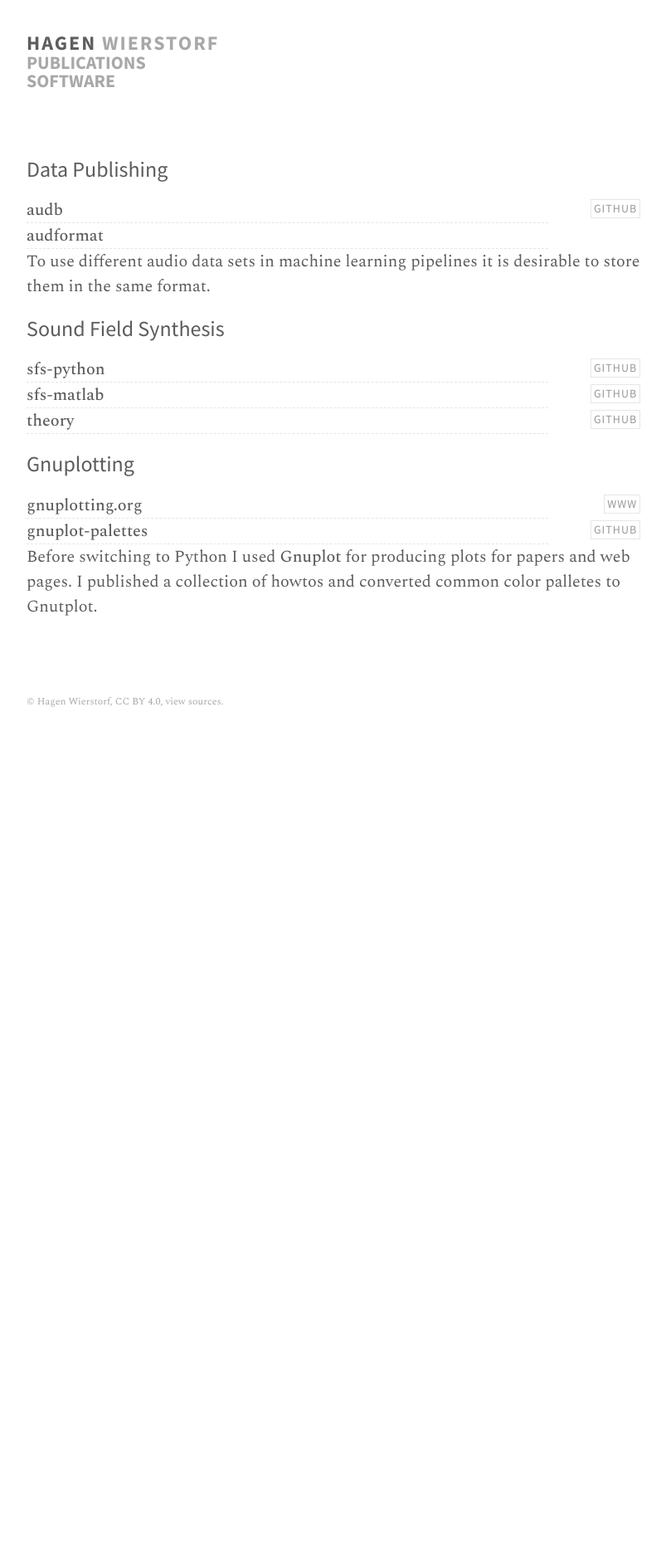
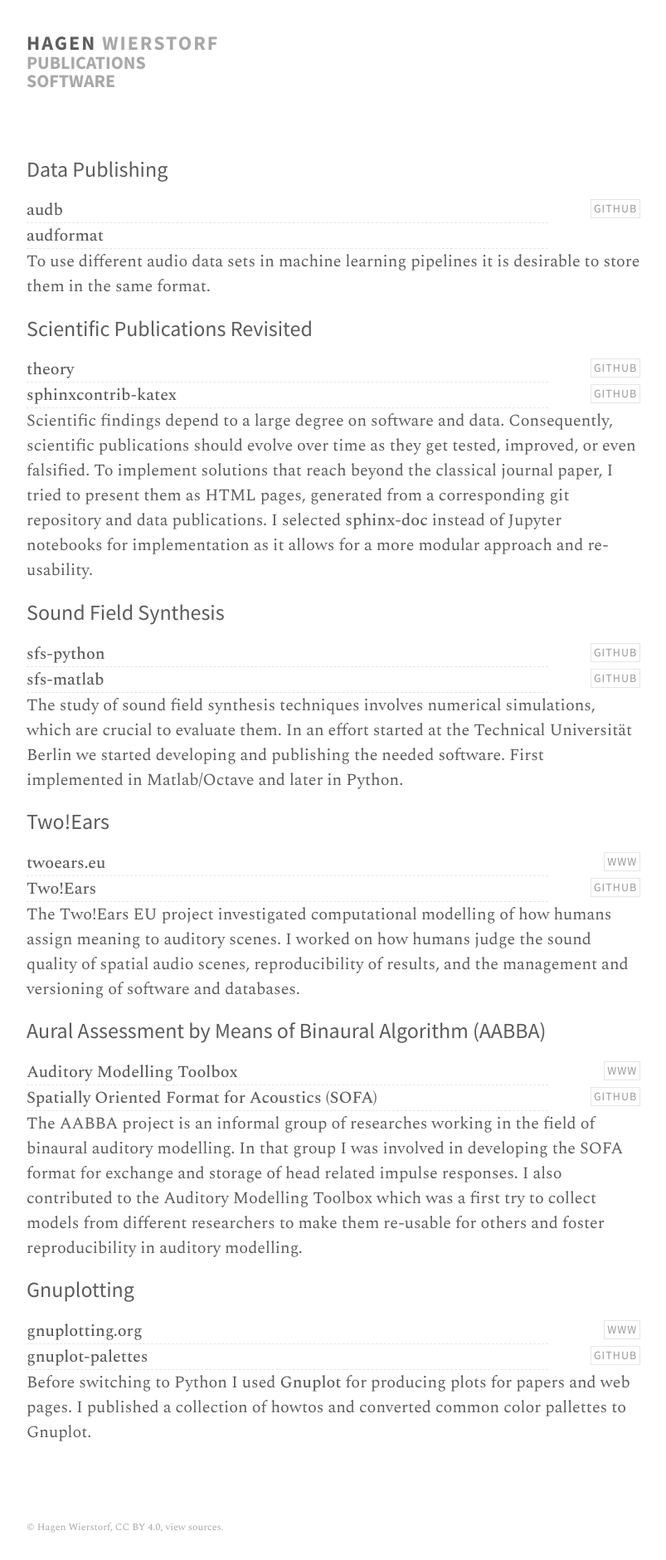
Before and after one commit to hagenw/hagenw.github.io, a Jekyll site: the page built from software.html, in a window 1280 px wide. Shown: the whole page at 83% size, without its empty margins (238-1041 px from the left). Built offline with Jekyll 4.4.1, drawn with Linux system fonts in a browser that asks for light colours; before the commit the page ends 900 px from its top, so only the background shows below that.

Commit message:
Add more projects

```diff
--- a/software.html
+++ b/software.html
@@ -25,6 +25,38 @@ permalink: /software/
       </div>
     </article>
 
+    <h2>Scientific Publications Revisited</h2>
+    <article class="post-item">
+      <span class="post-meta date-label">GITHUB</span>
+      <div class="article-title">
+        <a href="https://github.com/sfstoolbox/theory">theory</a>
+      </div>
+      <span class="post-meta date-label">GITHUB</span>
+      <div class="article-title">
+        <a href="https://github.com/hagenw/sphinxcontrib-katex">sphinxcontrib-katex</a>
+      </div>
+      <div>
+        <p>
+          Scientific findings depend to a large
+          degree on software and data.
+          Consequently, scientific publications should evolve over time
+          as they get tested,
+          improved,
+          or even falsified.
+          To implement solutions that reach beyond the classical journal paper,
+          I tried to present them as HTML pages,
+          generated from a corresponding git repository
+          and data publications.
+          I selected
+          <a href="http://sphinx-doc.org">sphinx-doc</a>
+          instead of Jupyter notebooks
+          for implementation
+          as it allows for a more modular approach
+          and re-usability.
+        </p>
+      </div>
+    </article>
+
     <h2>Sound Field Synthesis</h2>
     <article class="post-item">
       <span class="post-meta date-label">GITHUB</span>
@@ -35,12 +67,69 @@ permalink: /software/
       <div class="article-title">
         <a href="https://github.com/sfstoolbox/sfs-matlab">sfs-matlab</a>
       </div>
+      <div>
+        <p>
+          The study of sound field synthesis techniques
+          involves numerical simulations,
+          which are crucial to evaluate them.
+          In an effort started at the Technical Universität Berlin
+          we started developing
+          and publishing
+          the needed software.
+          First implemented in Matlab/Octave
+          and later in Python.
+        </p>
+      </div>
+    </article>
+
+    <h2>Two!Ears</h2>
+    <article class="post-item">
+      <span class="post-meta date-label">WWW</span>
+      <div class="article-title">
+        <a href="https://twoears.eu">twoears.eu</a>
+      </div>
       <span class="post-meta date-label">GITHUB</span>
       <div class="article-title">
-        <a href="https://github.com/sfstoolbox/theory">theory</a>
+        <a href="https://github.com/TWOEARS">Two!Ears</a>
       </div>
       <div>
         <p>
+          The Two!Ears EU project
+          investigated computational modelling
+          of how humans assign meaning to auditory scenes.
+          I worked on how humans judge the sound quality
+          of spatial audio scenes,
+          reproducibility of results,
+          and the management and versioning
+          of software and databases.
+        </p>
+      </div>
+    </article>
+
+    <h2>Aural Assessment by Means of Binaural Algorithm (AABBA)</h2>
+    <article class="post-item">
+      <span class="post-meta date-label">WWW</span>
+      <div class="article-title">
+        <a href="http://amtoolbox.sourceforge.net">Auditory Modelling Toolbox</a>
+      </div>
+      <span class="post-meta date-label">GITHUB</span>
+      <div class="article-title">
+        <a href="https://github.com/sofacoustics/API_MO">Spatially Oriented Format for Acoustics
+           (SOFA)</a>
+      </div>
+      <div>
+        <p>
+          The AABBA project is an informal group
+          of researches working
+          in the field of binaural auditory modelling.
+          In that group I was involved
+          in developing the SOFA format
+          for exchange and storage of head related impulse responses.
+          I also contributed to the Auditory Modelling Toolbox
+          which was a first try
+          to collect models from different researchers
+          to make them re-usable for others
+          and foster reproducibility in auditory modelling.
         </p>
       </div>
     </article>
@@ -62,8 +151,8 @@ permalink: /software/
           for producing plots for papers
           and web pages.
           I published a collection of howtos
-          and converted common color palletes
-          to Gnutplot.
+          and converted common color pallettes
+          to Gnuplot.
         </p>
       </div>
     </article>
```
